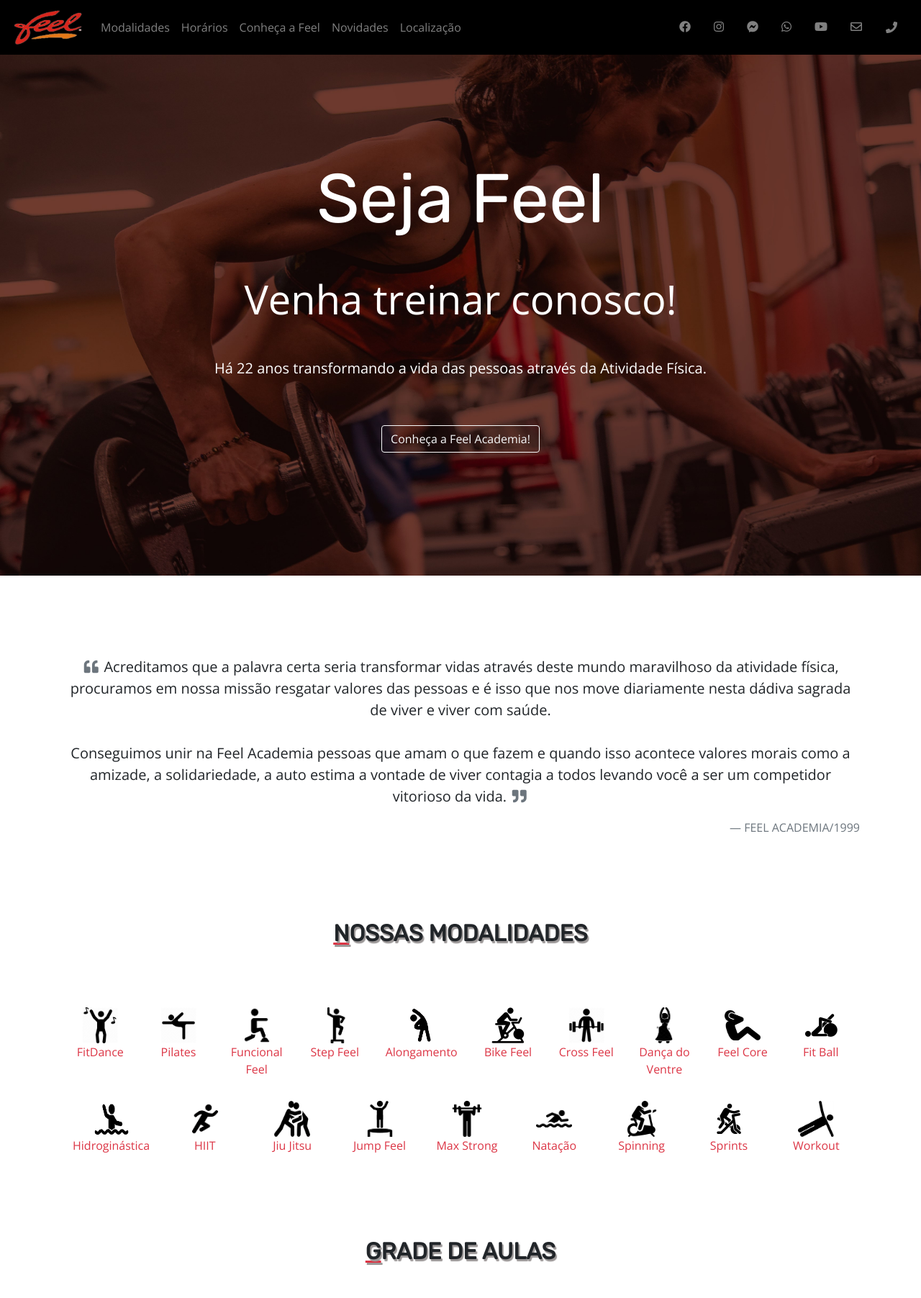
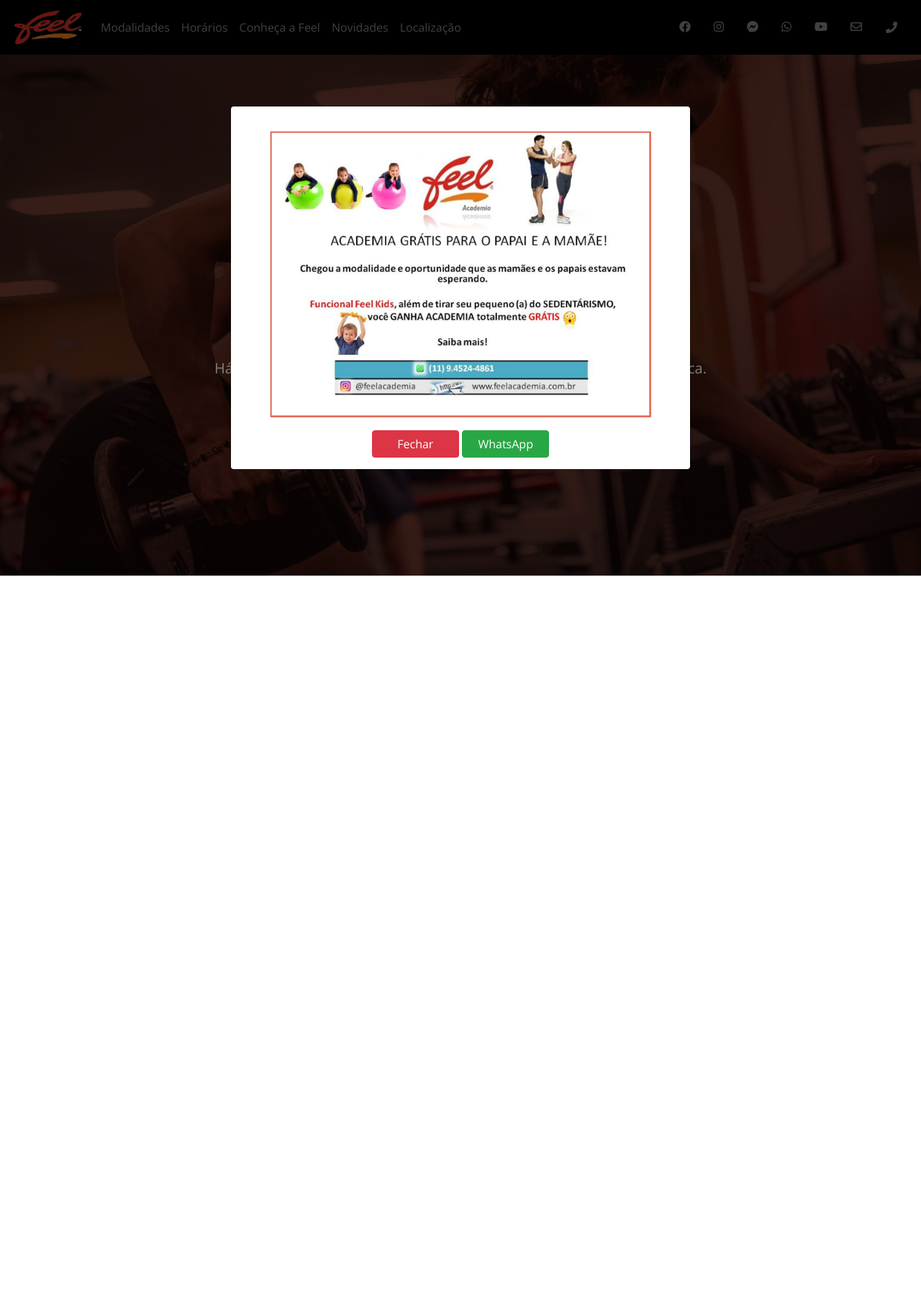
Before and after one commit to mocraveirodev/FeelAcademia, a PHP site: page / in a window 1280 px wide. Shown: the top 1804 px of the page at 72% size. After the commit the page ends 800 px from the top, so only its background shows below. Run offline with PHP 8.4, Linux system fonts and the light colour scheme; some libraries are stand-ins or nearby versions.

Commit message:
Adicionando Funcional Kids

```diff
--- a/views/css/style.css
+++ b/views/css/style.css
@@ -86,6 +86,7 @@ section {
   height: 400px; */
   text-align: center;
   /* cursor: pointer; */
+  margin-left: 2rem;
   padding: 0;
   border: darkgrey solid 1px;
   border-radius: 5px;
@@ -149,4 +150,8 @@ section {
     width: 35%;
     font-size: 0.8rem;
   }
+
+  .box{
+    margin-left: 0;
+  }
 }
--- a/views/home.php
+++ b/views/home.php
@@ -81,9 +81,6 @@
                     </a>
                 </li>
                 <li class="nav-item">
-                    <!-- <a class="social nav-link" title="Telefone" href="tel:+551137430781&tel:+551137437304" target="_blank">
-                        <i class="fas fa-phone"></i>
-                    </a> -->
                     <a role="button" class="btn popovers social nav-link" data-toggle="popover" title="Telefones" data-content="<a href='tel:+551137430781' title='Telefone'>(11) 3743-0781</a><br><a href='tel:+551137437304' title='Telefone'>(11) 3743-7304</a>" data-original-title="Telefones" data-placement="bottom">
                         <i class="fas fa-phone"></i>
                     </a>
@@ -122,76 +119,163 @@
 
             <div class="container-fluid text-center">
                 <div class="row">
-                    <div class="col p-3">
+                    <div class="col-4 col-sm p-3">
                         <a class="text-danger" onclick="" data-toggle="collapse" href="#fitdance" role="button"
                             aria-expanded="false" aria-controls="collapseExample">
                             <img class="img-fluid" src="views/img/Dance.png" alt="Dança">
                             <p class="m-0">FitDance</p>
                         </a>
                     </div>
-                    <div class="col p-3">
+                    <div class="col-4 col-sm p-3">
                         <a class="text-danger" onclick="" data-toggle="collapse" href="#pilates" role="button"
                             aria-expanded="false" aria-controls="collapseExample">
                             <img class="img-fluid" src="views/img/Feel Pilates.png" alt="Pilates">
-                            <p class="m-0">Pilates</p>
+                            <p class="m-0">Pilates Solo</p>
                         </a>
                     </div>
-                    <div class="col p-3">
+                    <div class="col-4 col-sm p-3">
                         <a class="text-danger" onclick="" data-toggle="collapse" href="#funcional" role="button"
                             aria-expanded="false" aria-controls="collapseExample">
                             <img class="img-fluid" src="views/img/Funcional.png" alt="Funcional">
-                            <p class="m-0">Funcional Feel</p>
+                            <p class="m-0">Funcional / Pump</p>
                         </a>
                     </div>
-                    <div class="col p-3">
+                    <!-- <div class="col-4 col-sm p-3">
                         <a class="text-danger" onclick="" data-toggle="collapse" href="#step" role="button"
                             aria-expanded="false" aria-controls="collapseExample">
                             <img class="img-fluid" src="views/img/Step.png" alt="Step">
                             <p class="m-0">Step Feel</p>
                         </a>
-                    </div>
-                    <div class="col p-3">
+                    </div> -->
+                    <!-- <div class="col-4 col-sm p-3">
                         <a class="text-danger" onclick="" data-toggle="collapse" href="#alongamento" role="button"
                             aria-expanded="false" aria-controls="collapseExample">
                             <img class="img-fluid" src="views/img/along.png" alt="Alongamento">
                             <p class="m-0">Alongamento</p>
                         </a>
-                    </div>
-                    <div class="col p-3">
+                    </div> -->
+                    <div class="col-4 col-sm p-3">
                         <a class="text-danger" onclick="" data-toggle="collapse" href="#bikefeel" role="button"
                             aria-expanded="false" aria-controls="collapseExample">
                             <img class="img-fluid" src="views/img/bike feel.png" alt="Bike">
-                            <p class="m-0">Bike Feel</p>
+                            <p class="m-0">Bike HIIT</p>
                         </a>
                     </div>
-                    <div class="col p-3">
+                    <div class="col-4 col-sm p-3">
                         <a class="text-danger" onclick="" data-toggle="collapse" href="#crossfeel" role="button"
                             aria-expanded="false" aria-controls="collapseExample">
                             <img class="img-fluid" src="views/img/cross feel.png" alt="Cross Feel">
                             <p class="m-0">Cross Feel</p>
                         </a>
                     </div>
-                    <div class="col p-3">
+                    <!-- <div class="col-4 col-sm p-3">
+                        <a class="text-danger" onclick="" data-toggle="collapse" href="#maxstrong" role="button"
+                            aria-expanded="false" aria-controls="collapseExample">
+                            <img class="img-fluid" src="views/img/max strong.png" alt="Pump">
+                            <p class="m-0">Pump</p>
+                        </a>
+                    </div> -->
+                    <!-- <div class="col-4 col-sm p-3">
                         <a class="text-danger" onclick="" data-toggle="collapse" href="#ventre" role="button"
                             aria-expanded="false" aria-controls="collapseExample">
                             <img class="img-fluid" src="views/img/dança do ventre.png" alt="Dança do Ventre">
                             <p class="m-0">Dança do Ventre</p>
                         </a>
-                    </div>
-                    <div class="col p-3">
+                    </div> -->
+                    <!-- <div class="col-4 col-sm p-3">
+                        <a class="text-danger" onclick="" data-toggle="collapse" href="#jump" role="button"
+                            aria-expanded="false" aria-controls="collapseExample">
+                            <img class="img-fluid" src="views/img/jump.png" alt="Jump Feel">
+                            <p class="m-0">Jump Feel</p>
+                        </a>
+                    </div> -->
+                    <div class="col-4 col-sm p-3">
                         <a class="text-danger" onclick="" data-toggle="collapse" href="#feelcore" role="button"
                             aria-expanded="false" aria-controls="collapseExample">
                             <img class="img-fluid" src="views/img/feel core.png" alt="Feel Core">
                             <p class="m-0">Feel Core</p>
                         </a>
                     </div>
-                    <div class="col p-3">
+                    <!-- <div class="col-4 col-sm p-3">
                         <a class="text-danger" onclick="" data-toggle="collapse" href="#fitball" role="button"
                             aria-expanded="false" aria-controls="collapseExample">
                             <img class="img-fluid" src="views/img/fit ball.png" alt="Fit Ball">
                             <p class="m-0">Fit Ball</p>
                         </a>
+                    </div> -->
+                </div>
+
+                <div class="row">
+                    <div class="col-4 col-sm p-3">
+                        <a class="text-danger" onclick="" data-toggle="collapse" href="#hidroginastica" role="button"
+                            aria-expanded="false" aria-controls="collapseExample">
+                            <img class="img-fluid" src="views/img/hidro.png" alt="Hidroginástica">
+                            <p class="m-0">Hidroginástica</p>
+                        </a>
                     </div>
+                    <!-- <div class="col-4 col-sm p-3">
+                        <a class="text-danger" onclick="" data-toggle="collapse" href="#hiit" role="button"
+                            aria-expanded="false" aria-controls="collapseExample">
+                            <img class="img-fluid" src="views/img/hiit.png" alt="HIIT">
+                            <p class="m-0">HIIT</p>
+                        </a>
+                    </div> -->
+                    <div class="col-4 col-sm p-3">
+                        <a class="text-danger" onclick="" data-toggle="collapse" href="#jiujitsu" role="button"
+                            aria-expanded="false" aria-controls="collapseExample">
+                            <img class="img-fluid" src="views/img/jiu jitsu.png" alt="Jiu Jitsu">
+                            <p class="m-0">Jiu Jitsu</p>
+                        </a>
+                    </div>
+                    <div class="col-4 col-sm p-3">
+                        <a class="text-danger" onclick="" data-toggle="collapse" href="#funcionalkids" role="button"
+                            aria-expanded="false" aria-controls="collapseExample">
+                            <img class="img-fluid" src="views/img/Step.png" alt="funcionalkids">
+                            <p class="m-0">Funcional Kids</p>
+                        </a>
+                    </div>
+                    <div class="col-4 col-sm p-3">
+                        <a class="text-danger" onclick="" data-toggle="collapse" href="#jump" role="button"
+                            aria-expanded="false" aria-controls="collapseExample">
+                            <img class="img-fluid" src="views/img/jump.png" alt="Jump Feel">
+                            <p class="m-0">Jump Feel</p>
+                        </a>
+                    </div>
+                    <!-- <div class="col-4 col-sm p-3">
+                        <a class="text-danger" onclick="" data-toggle="collapse" href="#maxstrong" role="button"
+                            aria-expanded="false" aria-controls="collapseExample">
+                            <img class="img-fluid" src="views/img/max strong.png" alt="Max Strong">
+                            <p class="m-0">Max Strong</p>
+                        </a>
+                    </div> -->
+                    <div class="col-4 col-sm p-3">
+                        <a class="text-danger" onclick="" data-toggle="collapse" href="#natacao" role="button"
+                            aria-expanded="false" aria-controls="collapseExample">
+                            <img class="img-fluid" src="views/img/natação.png" alt="Natação">
+                            <p class="m-0">Natação</p>
+                        </a>
+                    </div>
+                    <div class="col-4 col-sm p-3">
+                        <a class="text-danger" onclick="" data-toggle="collapse" href="#spinning" role="button"
+                            aria-expanded="false" aria-controls="collapseExample">
+                            <img class="img-fluid" src="views/img/spinning.png" alt="Spinning">
+                            <p class="m-0">Spinning</p>
+                        </a>
+                    </div>
+                    <!-- <div class="col-4 col-sm p-3">
+                        <a class="text-danger" onclick="" data-toggle="collapse" href="#sprints" role="button"
+                            aria-expanded="false" aria-controls="collapseExample">
+                            <img class="img-fluid" src="views/img/sprints.png" alt="Sprints">
+                            <p class="m-0">Sprints</p>
+                        </a>
+                    </div> -->
+                    <!-- <div class="col-4 col-sm p-3">
+                        <a class="text-danger" onclick="" data-toggle="collapse" href="#workout" role="button"
+                            aria-expanded="false" aria-controls="collapseExample">
+                            <img class="img-fluid" src="views/img/workout.png" alt="Workout">
+                            <p class="m-0">Workout</p>
+                        </a>
+                    </div> -->
                 </div>
                 <div class="collapse" id="fitdance">
                     <div class="alert alert-danger d-none d-sm-block mb-4">
@@ -210,15 +294,29 @@
                         Usa padrões fundamentais do movimento humano como agachar, levantar, avançar, puxar, empurrar,
                         girar, dentre outras visando sempre o equilíbrio das estruturas musculares e envolvendo o corpo
                         como um todo.
+                        Usando barras e anilhas, esta aula faz com que você trabalhe todos os seus grupos musculares
+                        adquirindo força, resistência e definição corporal, de quebra chega a queimar 500 calorias
+                        ao som de músicas eletrizantes.
                     </div>
                 </div>
-                <div class="collapse" id="step">
+                <div class="collapse" id="funcionalkids">
+                    <div class="alert alert-danger d-none d-sm-block mb-4">
+                        Na FEEL ACADEMIA os pequenos também tem vez!
+
+                        Nós sabemos que na infância a criança precisa dos mais variados estímulos físicos e sociais, e toda bagagem adquirida nessa fase é fundamental para o crescimento e desenvolvimento até a fase adulta.
+
+                        Pensando nisso, criamos o Treinamento Funcional Feel Kids: uma aula que trás jogos, gincanas, brincadeiras e circuitos especialmente desenvolvidos para que nossas crianças trabalhem todas habilidades motoras.
+
+                        Vamos criar crianças ativas!
+                    </div>
+                </div>
+                <!-- <div class="collapse" id="step">
                     <div class="alert alert-danger d-none d-sm-block mb-4">
                         Usa-se uma plataforma como base para que com movimentos contínuos de subida, descida e
                         deslocamentos laterais desenvolva a coordenação motora queimando muitas calorias. Um excelente
                         trabalho cardiovascular e de membros inferiores.
                     </div>
-                </div>
+                </div> -->
                 <div class="collapse" id="alongamento">
                     <div class="alert alert-danger d-none d-sm-block mb-4">
                         É uma aula para ganhar flexibilidade, prevenir lesões, melhorar a postura, ideal para ser feita
@@ -258,72 +356,6 @@
                         abdominal.
                     </div>
                 </div>
-
-                <div class="row">
-                    <div class="col p-3">
-                        <a class="text-danger" onclick="" data-toggle="collapse" href="#hidroginastica" role="button"
-                            aria-expanded="false" aria-controls="collapseExample">
-                            <img class="img-fluid" src="views/img/hidro.png" alt="Hidroginástica">
-                            <p class="m-0">Hidroginástica</p>
-                        </a>
-                    </div>
-                    <div class="col p-3">
-                        <a class="text-danger" onclick="" data-toggle="collapse" href="#hiit" role="button"
-                            aria-expanded="false" aria-controls="collapseExample">
-                            <img class="img-fluid" src="views/img/hiit.png" alt="HIIT">
-                            <p class="m-0">HIIT</p>
-                        </a>
-                    </div>
-                    <div class="col p-3">
-                        <a class="text-danger" onclick="" data-toggle="collapse" href="#jiujitsu" role="button"
-                            aria-expanded="false" aria-controls="collapseExample">
-                            <img class="img-fluid" src="views/img/jiu jitsu.png" alt="Jiu Jitsu">
-                            <p class="m-0">Jiu Jitsu</p>
-                        </a>
-                    </div>
-                    <div class="col p-3">
-                        <a class="text-danger" onclick="" data-toggle="collapse" href="#jump" role="button"
-                            aria-expanded="false" aria-controls="collapseExample">
-                            <img class="img-fluid" src="views/img/jump.png" alt="Jump Feel">
-                            <p class="m-0">Jump Feel</p>
-                        </a>
-                    </div>
-                    <div class="col p-3">
-                        <a class="text-danger" onclick="" data-toggle="collapse" href="#maxstrong" role="button"
-                            aria-expanded="false" aria-controls="collapseExample">
-                            <img class="img-fluid" src="views/img/max strong.png" alt="Max Strong">
-                            <p class="m-0">Max Strong</p>
-                        </a>
-                    </div>
-                    <div class="col p-3">
-                        <a class="text-danger" onclick="" data-toggle="collapse" href="#natacao" role="button"
-                            aria-expanded="false" aria-controls="collapseExample">
-                            <img class="img-fluid" src="views/img/natação.png" alt="Natação">
-                            <p class="m-0">Natação</p>
-                        </a>
-                    </div>
-                    <div class="col p-3">
-                        <a class="text-danger" onclick="" data-toggle="collapse" href="#spinning" role="button"
-                            aria-expanded="false" aria-controls="collapseExample">
-                            <img class="img-fluid" src="views/img/spinning.png" alt="Spinning">
-                            <p class="m-0">Spinning</p>
-                        </a>
-                    </div>
-                    <div class="col p-3">
-                        <a class="text-danger" onclick="" data-toggle="collapse" href="#sprints" role="button"
-                            aria-expanded="false" aria-controls="collapseExample">
-                            <img class="img-fluid" src="views/img/sprints.png" alt="Sprints">
-                            <p class="m-0">Sprints</p>
-                        </a>
-                    </div>
-                    <div class="col p-3">
-                        <a class="text-danger" onclick="" data-toggle="collapse" href="#workout" role="button"
-                            aria-expanded="false" aria-controls="collapseExample">
-                            <img class="img-fluid" src="views/img/workout.png" alt="Workout">
-                            <p class="m-0">Workout</p>
-                        </a>
-                    </div>
-                </div>
                 <div class="collapse" id="hidroginastica">
                     <div class="alert alert-danger d-none d-sm-block mb-4">
                         Exercício físico aeróbico que ocorre dentro da piscina e com a ajuda de alguns equipamentos de
@@ -347,6 +379,13 @@
                         Usa um mini-trampolim elástico realizando movimentos com os braços, pernas e saltos que
                         fazem toda a diferença ao rítmo de músicas contagiantes, chegando a perder 700 calorias por
                         aula.
+                    </div>
+                </div>
+                <div class="collapse" id="pump">
+                    <div class="alert alert-danger d-none d-sm-block mb-4">
+                        Usando barras e anilhas, esta aula faz com que você trabalhe todos os seus grupos musculares
+                        adquirindo força, resistência e definição corporal, de quebra chega a queimar 500 calorias
+                        ao som de músicas eletrizantes.
                     </div>
                 </div>
                 <div class="collapse" id="maxstrong">
@@ -683,13 +722,21 @@
         <p class="lead text-center pb-5 mb-5">Fique ligado que em breve teremos novidades!</p>
 
         <div class="container mt-4">
-            <div class="row justify-content-center align-items-baseline">
+            <div class="row justify-content-center align-items-start">
                 <div class="col-lg-4 box">
                     <img class="card-img-top" src="views/img/treinoemcasa.jpeg" alt="Treino em casa">
                     <div class="card-body mt-2">
                         <h4>Treine em casa com a <span>Feel</span></h4>
                         <p class="lead mt-3">Nessa Quarentena não deixe de <span>TREINAR</span>, acesse nosso canal no <span><a class="" title="youtube" href="https://www.youtube.com/channel/UCTV0DzcciwsybfO0lYW1ieA" target="_blank">YouTube</a></span> e venha suar com a gente!!</p>
                         <a class="btn btn-danger" title="youtube" href="https://www.youtube.com/channel/UCTV0DzcciwsybfO0lYW1ieA" target="_blank">Treine Online</a>
+                    </div>
+                </div>
+                <div class="col-lg-4 box">
+                    <img class="card-img-top" src="views/img/funckids2.jpeg" alt="Funcional Feel Kids">
+                    <div class="card-body mt-2">
+                        <h4>Funcional <span>Feel</span> Kids</h4>
+                        <p class="lead mt-3">Jogos, gincanas, brincadeiras e circuitos <span>especialmente desenvolvidos</span> para crianças.</p>
+                        <a class="btn btn-danger" title="whatsapp" href="https://api.whatsapp.com/send?phone=5511945244861&text=Olá, Quero informações sobre o Funcional Kids!" target="_blank">Saiba mais</a>
                     </div>
                 </div>
             </div>
@@ -734,18 +781,18 @@
             <p class="text-center pb-3 m-0">&reg; Todos os direitos reservados - 1999</p>
         </footer>
     </div>
-    <!-- <div class="modal fade" id="modalInfo" tabindex="-1" role="dialog" aria-labelledby="modalInfoTitle"
+    <div class="modal fade" id="modalInfo" tabindex="-1" role="dialog" aria-labelledby="modalInfoTitle"
         aria-hidden="true">
         <div class="modal-dialog modal-dialog-centered" role="document">
             <div class="modal-content">
                 <div class="modal-body text-center">
-                    <img src="views/img/feeldevolta.png" alt="Retorno às atividades Feel Academia">
+                    <img src="views/img/funckids1.jpeg" alt="Funcional Kids">
                     <button type="button" class="btn btn-danger" data-dismiss="modal">Fechar</button>
-                    <a class="btn btn-success" title="youtube" href="https://api.whatsapp.com/send?phone=5511945244861&text=Olá, Quero informações aobre o fechamento!" target="_blank">WhatsApp</a>
+                    <a class="btn btn-success" title="whatsapp" href="https://api.whatsapp.com/send?phone=5511945244861&text=Olá, Quero informações sobre o Funcional Kids!" target="_blank">WhatsApp</a>
                 </div>
             </div>
         </div>
-    </div> -->
+    </div>
 
     <!-- SCRIPT BOOTSTRAP -->
     <script src="https://code.jquery.com/jquery-3.5.1.slim.min.js" integrity="sha384-DfXdz2htPH0lsSSs5nCTpuj/zy4C+OGpamoFVy38MVBnE+IbbVYUew+OrCXaRkfj" crossorigin="anonymous"></script>
```
Also changed, not shown: views/img/funckids1.jpeg (added), views/img/funckids2.jpeg (added), views/img/novagrade.jpeg, views/img/treinoemcasa.jpeg.
